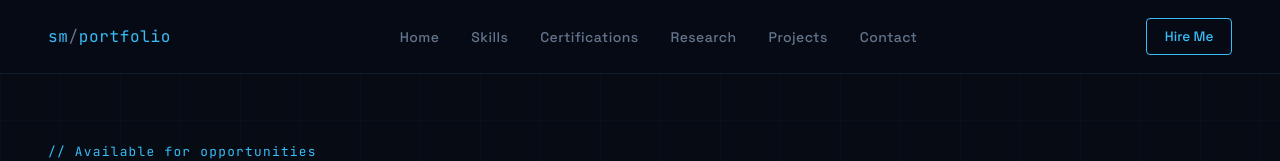
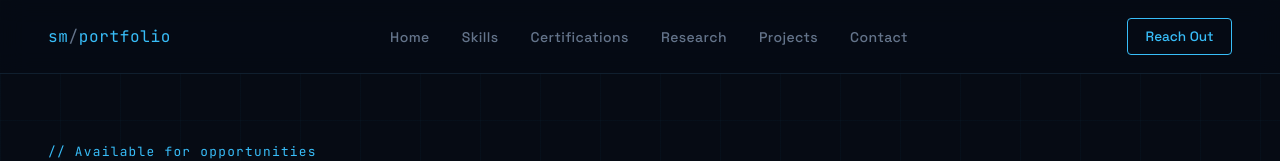
Before and after one commit to onguti-star/portfolio, a plain HTML site: page index.html in a window 1280 px wide. Shown: the top 161 px of the page. Drawn offline with nearby package versions, Linux system fonts and the light colour scheme.

Commit message:
Change 'Hire Me' link text to 'Reach Out'

```diff
--- a/index.html
+++ b/index.html
@@ -211,7 +211,7 @@
     <li><a href="#projects">Projects</a></li>
     <li><a href="#contact">Contact</a></li>
   </ul>
-  <a href="mailto:ongutimorara776@gmail.com" class="nav-cta">Hire Me</a>
+  <a href="mailto:ongutimorara776@gmail.com" class="nav-cta">Reach Out</a>
   <button class="nav-hamburger" id="hamburger" aria-label="Toggle menu"><i class="fas fa-bars"></i></button>
 </nav>
 
```
